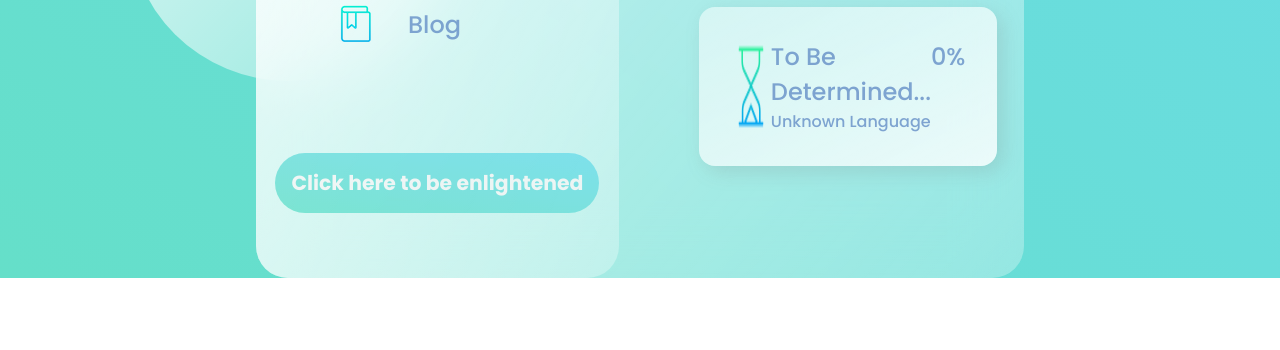
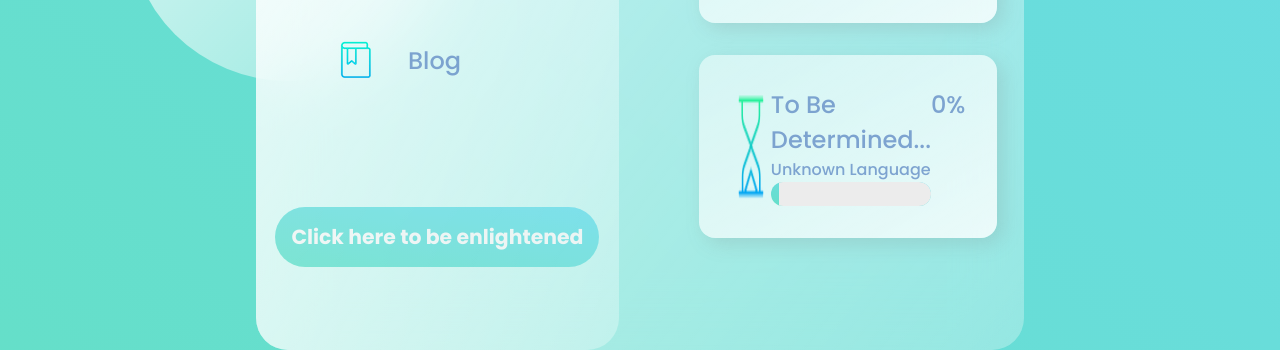
Before and after one commit to JaredKIso/JaredKIso.github.io, a plain HTML site: page index.html in a window 1280 px wide. Shown: the part 679-1029 px from the top of the page. Before the commit the page ends 957 px from the top, so only its background shows below. Drawn offline with Linux system fonts and the light colour scheme.

Commit message:
Zeallo saved the day yet again

```diff
--- a/styles.css
+++ b/styles.css
@@ -158,7 +158,7 @@ main {
 .progress {
   background: linear-gradient(to right top, #65dfc9, #6cdbeb);
   width: 100%;
-  height: 25%;
+  height: 1.5rem;
   border-radius: 1rem;
   position: relative;
   overflow: hidden;
@@ -170,11 +170,11 @@ main {
   height: 100%;
   background: rgb(236, 236, 236);
   position: absolute;
-  left: 05%;
+  left: 5%;
 }
 
 .card-info {
   display: flex;
-  flex-direction: column;
+  flex-direction: column; /* This gives me the bar back which I assume is what is pushing it out (if I remove it)*/
   justify-content: space-between;
 }
```
